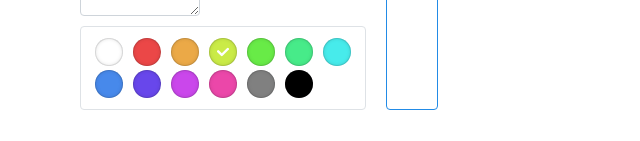
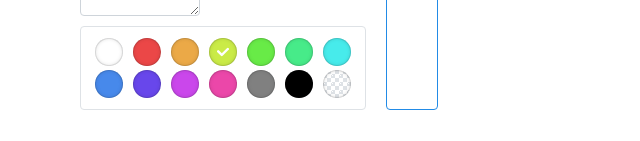
Before and after one commit to pandanoir/anime-emoji-generator, a React (Vite) app: page / in a window 1280 px wide. Shown: the part 173-314 px from the top of the page, without its empty margins (96-736 px from the left). Built offline with nearby package versions, Linux system fonts and the light colour scheme; a web font is replaced by a local one.

Commit message:
feat: 自由に色を設定できるように変更

```diff
--- a/src/App.tsx
+++ b/src/App.tsx
@@ -5,10 +5,12 @@ import {
   Card,
   Checkbox,
   CheckIcon,
+  ColorPicker,
   ColorSwatch,
   Container,
   Flex,
   NativeSelect,
+  Popover,
   Radio,
   SimpleGrid,
   Stack,
@@ -21,6 +23,7 @@ import { MdDownload } from 'react-icons/md';
 type AnimationFrame = {
   text: string;
   style: { color: string; bold: boolean };
+  pickedColor: string;
   id: number;
 };
 async function drawFrame(
@@ -135,6 +138,7 @@ export function App() {
           color: `hsl(${(360 / 10) * Math.trunc(Math.random() * 10)}, 80%, 60%)`,
           bold: true,
         },
+        pickedColor: '',
         id: 0,
       },
     ],
@@ -215,6 +219,47 @@ export function App() {
                       {color === frame.style.color && <CheckIcon size={12} />}
                     </ColorSwatch>
                   ))}
+
+                  <Popover width={200} position="bottom" withArrow shadow="md">
+                    <Popover.Target>
+                      <ColorSwatch
+                        component="button"
+                        color={frame.pickedColor}
+                        style={{ color: '#fff', cursor: 'pointer' }}
+                        onClick={() => {
+                          setAnimationFrames((frames) =>
+                            frames.with(i, {
+                              ...frame,
+                              style: {
+                                ...frame.style,
+                                color: frame.pickedColor,
+                              },
+                            }),
+                          );
+                        }}
+                      >
+                        {frame.pickedColor === frame.style.color && (
+                          <CheckIcon size={12} />
+                        )}
+                      </ColorSwatch>
+                    </Popover.Target>
+                    <Popover.Dropdown>
+                      <ColorPicker
+                        onChange={(value) =>
+                          setAnimationFrames((frames) =>
+                            frames.with(i, {
+                              ...frame,
+                              style: {
+                                ...frame.style,
+                                color: value,
+                              },
+                              pickedColor: value,
+                            }),
+                          )
+                        }
+                      />
+                    </Popover.Dropdown>
+                  </Popover>
                 </SimpleGrid>
               </Card>
               {animationFrames.length > 1 && (
@@ -250,6 +295,7 @@ export function App() {
                       bold: true,
                       ...frames.at(-1)?.style,
                     },
+                    pickedColor: frames.at(-1)?.pickedColor || '',
                     id: (frames.at(-1)?.id ?? 0) + 1,
                   },
                 ]);
@@ -327,7 +373,12 @@ export function App() {
                   if (!ctx) return;
 
                   const gif = GIFEncoder();
-                  for (const { text, style } of animationFrames) {
+                  for (const { text, style } of animationFrames.flatMap(
+                    (frame) =>
+                      frame.text
+                        .split('\n\n')
+                        .map((text) => ({ ...frame, text })),
+                  )) {
                     drawFrame(canvas, text, style, stretchSetting, fontFamily);
                     const { data } = ctx.getImageData(
                       0,
```
